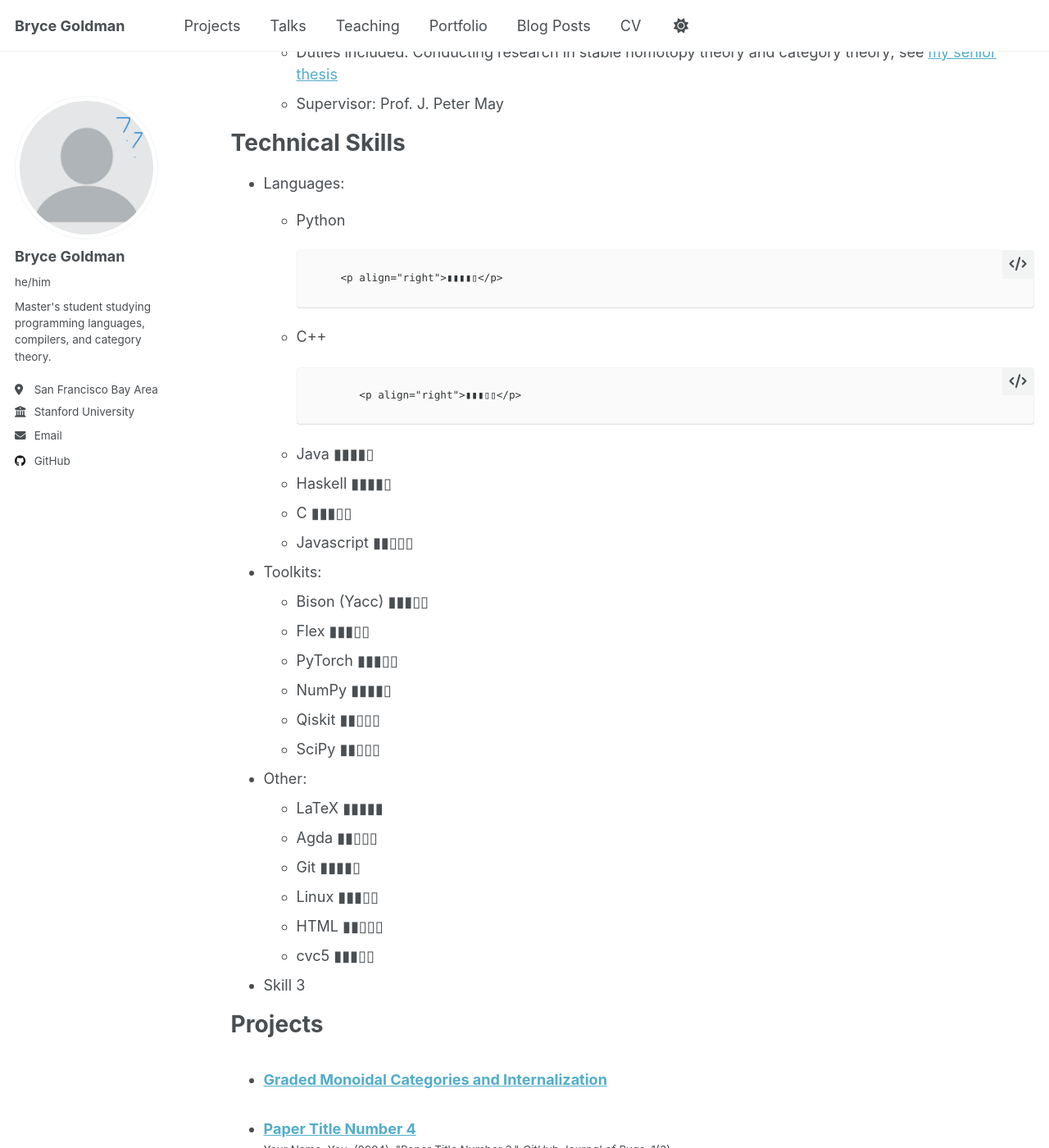
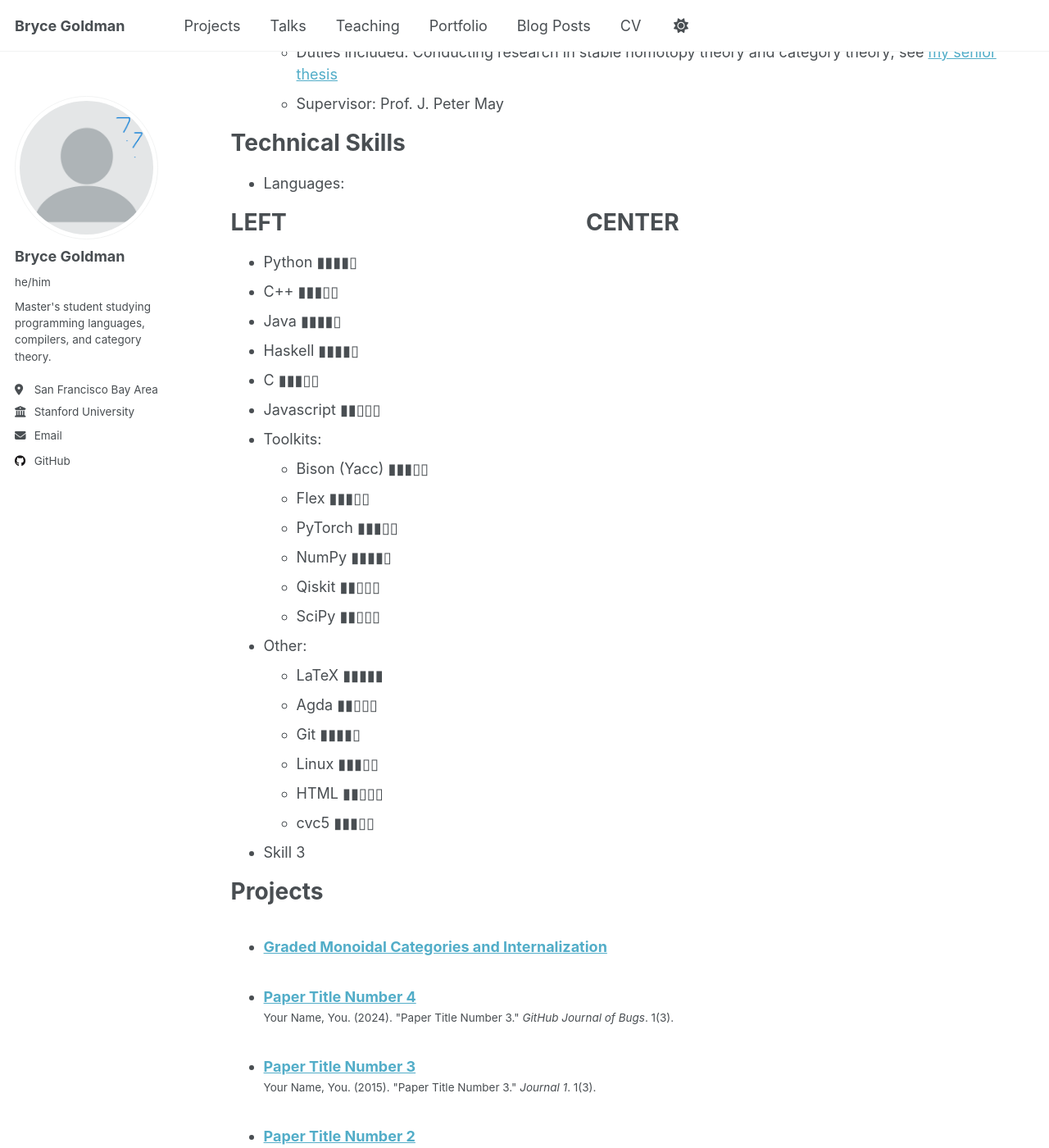
Before and after one commit to Alkizar/alkizar.github.io, a Jekyll site: the page built from _pages/cv.md, in a window 1280 px wide and 1400 px high, scrolled down 762 px. Shown: the whole window at 82% size. Built offline with Jekyll 4.4.1, drawn with Linux system fonts in a browser that asks for light colours.

Commit message:
Testing alignment stuff

```diff
--- a/_pages/cv.md
+++ b/_pages/cv.md
@@ -36,8 +36,25 @@ Work experience
 Technical Skills
 ======
 * Languages:
-  * <p align="left">Python</p>        <p align="right">▮▮▮▮▯</p>
-  * <p align="left">C++</p>           <p align="right">▮▮▮▯▯</p>
+<div id="wrapper">
+  <h1 class="align-left">LEFT</h1>
+  <h1 class="align-center">CENTER</h1>
+</div>
+<style>
+h1.align-left {
+    text-align:left;
+    padding:0;
+    margin:0;
+    position:absolute;
+}
+
+h1.align-center{
+  text-align: center;
+}
+</style>
+
+  * Python        ▮▮▮▮▯
+  * C++           ▮▮▮▯▯
   * Java          ▮▮▮▮▯
   * Haskell       ▮▮▮▮▯
   * C             ▮▮▮▯▯
```
